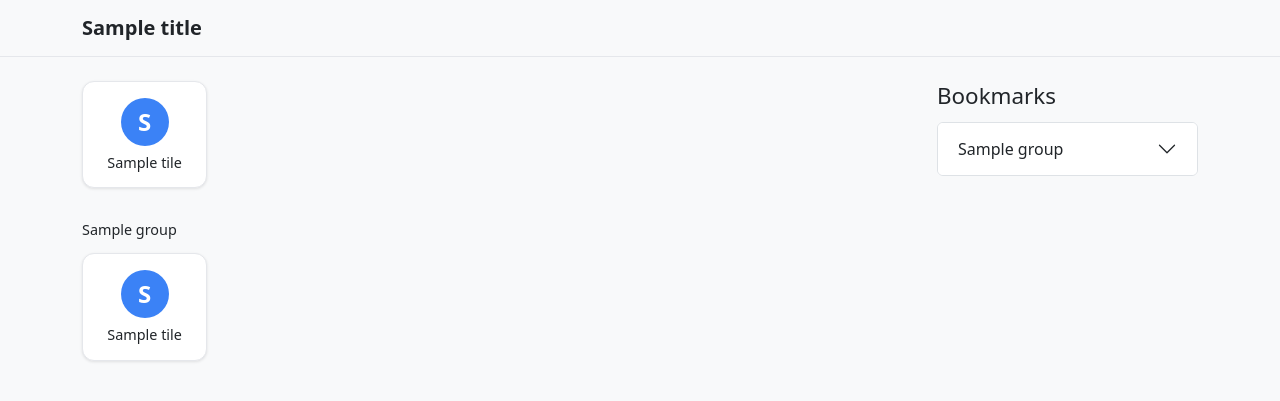
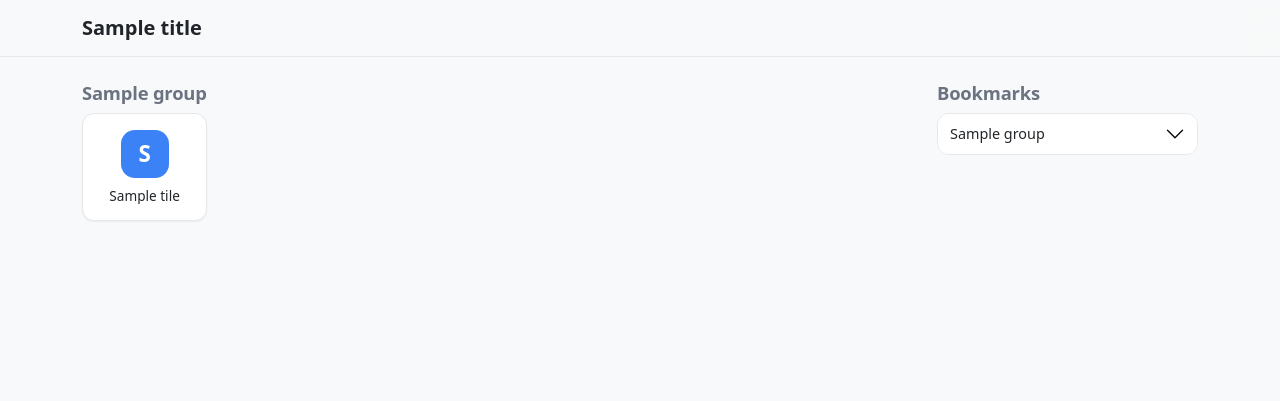
Before and after one commit to noahhefner/homelab-dashboard, a Flask app: template app/templates/index.html in a window 1280 px wide. Shown: the top 401 px of the page. Run offline with Flask 3, Linux system fonts and the light colour scheme; the template is opened without the code that fills it: most values are stand-ins (such as "Sample title", 1, 10 or a date in 2020); some libraries are stand-ins or nearby versions.

Commit message:
tile groups

```diff
--- a/app/editor.py
+++ b/app/editor.py
@@ -18,7 +18,9 @@ def read_raw(config_path):
         with open(config_path, "r", encoding="utf-8") as f:
             return f.read()
     except OSError as exc:
-        raise ConfigEditorError(f"Could not read the config file '{config_path}': {exc}")
+        raise ConfigEditorError(
+            f"Could not read the config file '{config_path}': {exc}"
+        )
 
 
 def read_backup(config_path):
--- a/app/model.py
+++ b/app/model.py
@@ -33,6 +33,5 @@ class TileGroup:
 @dataclass
 class DashboardConfig:
     title: str = "Homelab"
-    tiles: list[Tile] = field(default_factory=list)
     tile_groups: list[TileGroup] = field(default_factory=list)
     bookmark_groups: list[BookmarkGroup] = field(default_factory=list)
--- a/app/static/app.css
+++ b/app/static/app.css
@@ -5,10 +5,10 @@
   --tile-radius: 12px;
   --tile-border: #e5e7eb;
   --text-muted: #6b7280;
-  --navbar-bg: #f8f9fa;
+  --navbar-bg: rgba(248, 249, 250, 0.85);
   --navbar-border: #e5e7eb;
-  --list-border: #f0f0f0;
   --page-bg: #f8f9fa;
+  --focus-ring: 0 0 0 3px rgba(59, 130, 246, 0.35);
 }
 
 [data-bs-theme="dark"] {
@@ -61,17 +79,32 @@ body {
   border: 1px solid var(--tile-border);
   border-radius: var(--tile-radius);
   height: 100%;
-  box-shadow: 0 1px 3px rgba(0, 0, 0, 0.1);
-  transition: transform 0.1s ease, box-shadow 0.1s ease;
+  box-shadow: 0 1px 2px rgba(0, 0, 0, 0.06);
+  transition: transform 0.2s ease, box-shadow 0.2s ease, border-color 0.2s ease;
   color: inherit;
   text-decoration: none;
 }
 
 .app-tile:hover {
-  transform: translateY(-2px);
-  box-shadow: 0 3px 8px rgba(0, 0, 0, 0.15);
+  transform: translateY(-3px);
+  box-shadow: 0 4px 12px rgba(0, 0, 0, 0.1);
+  border-color: var(--monogram-bg);
   color: inherit;
   text-decoration: none;
+}
+
+.app-tile:focus-visible {
+  outline: none;
+  box-shadow: var(--focus-ring);
+  border-color: var(--monogram-bg);
+}
+
+[data-bs-theme="dark"] .app-tile {
+  box-shadow: 0 1px 3px rgba(0, 0, 0, 0.2);
+}
+
+[data-bs-theme="dark"] .app-tile:hover {
+  box-shadow: 0 4px 16px rgba(0, 0, 0, 0.3);
 }
 
 .tile-icon {
@@ -80,32 +113,39 @@ body {
   display: flex;
   align-items: center;
   justify-content: center;
-  margin-bottom: 0.5rem;
+  margin-bottom: 0.625rem;
 }
 
 .tile-icon img {
   width: 48px;
   height: 48px;
   object-fit: contain;
+  border-radius: 8px;
 }
 
 .tile-monogram {
   width: 48px;
   height: 48px;
-  border-radius: 50%;
+  border-radius: 14px;
   background: var(--monogram-bg);
   color: var(--monogram-fg);
   display: flex;
   align-items: center;
   justify-content: center;
-  font-size: 1.5rem;
+  font-size: 1.4rem;
   font-weight: 700;
+  transition: background-color 0.2s ease;
 }
 
 .tile-name {
   text-align: center;
-  font-size: 0.9rem;
+  font-size: 0.85rem;
+  font-weight: 500;
   line-height: 1.2;
+  max-width: 100%;
+  overflow: hidden;
+  text-overflow: ellipsis;
+  white-space: nowrap;
 }
 
 
@@ -114,19 +154,21 @@ body {
 .group-title {
   min-width: 0;
   overflow-wrap: anywhere;
-  font-size: 1.4rem;
+  font-size: 1.15rem;
+  font-weight: 600;
   line-height: 1.3;
+  color: var(--text-muted);
+  letter-spacing: -0.01em;
 }
 
 /* Spacing around tile-group headers (which repeat mid-page). The "Bookmarks"
    header sits at the top of the sidebar and needs no top spacing. */
-.tile-group .group-title {
-  margin-top: 1.5rem;
-  margin-bottom: 0.75rem;
+.tile-group {
+  margin-bottom: 1.25rem;
 }
 
 /* The "Bookmarks" header above the accordion: slight bottom spacing. */
-aside .group-title {
+aside {
   margin-top: 0;
   margin-bottom: 0.75rem;
 }
@@ -207,6 +262,43 @@ aside .group-title {
   color: inherit;
 }
 
+/* Bookmark accordion refinements */
+.bookmark-accordion .accordion-item {
+  border-color: var(--tile-border);
+  background: var(--tile-bg);
+  border-radius: var(--tile-radius) !important;
+  overflow: hidden;
+}
+
+.bookmark-accordion .accordion-item + .accordion-item {
+  margin-top: 0.375rem;
+}
+
+.bookmark-accordion .accordion-button {
+  font-size: 0.9rem;
+  font-weight: 500;
+  padding: 0.625rem 0.75rem;
+  box-shadow: none;
+  color: inherit;
+}
+
+.bookmark-accordion .accordion-button:not(.collapsed) {
+  background-color: transparent;
+  color: var(--monogram-bg);
+}
+
+.bookmark-accordion .accordion-button::after {
+  filter: brightness(0) saturate(100%);
+}
+
+[data-bs-theme="dark"] .bookmark-accordion .accordion-button::after {
+  filter: invert(1) saturate(100%) brightness(0.8);
+}
+
+.bookmark-accordion .accordion-body {
+  padding: 0.25rem 0.75rem 0.5rem;
+}
+
 /* Mobile refinements: comfortable touch targets and tighter padding on small screens */
 @media (max-width: 575.98px) {
   .tile,
@@ -246,3 +338,11 @@ aside .group-title {
     font-size: 0.8rem;
   }
 }
+
+/* Theme transition for smooth toggling */
+body,
+.app-navbar,
+.app-tile,
+.bookmark-accordion .accordion-item {
+  transition: background-color 0.25s ease, border-color 0.25s ease, color 0.25s ease;
+}
--- a/app/templates/index.html
+++ b/app/templates/index.html
@@ -3,23 +3,45 @@
     <head>
         <meta charset="utf-8" />
         <meta name="viewport" content="width=device-width, initial-scale=1" />
-        <meta name="description"
-              content="Homelab dashboard with links to local tiles and bookmark groups." />
+        <meta
+            name="description"
+            content="Homelab dashboard with links to local tiles and bookmark groups."
+        />
         <title>{{ title }}</title>
-        <link rel="icon" type="image/x-icon"
-              href="{{ url_for('static', filename='favicon_io/favicon.ico') }}" />
-        <link rel="icon" type="image/png" sizes="32x32"
-              href="{{ url_for('static', filename='favicon_io/favicon-32x32.png') }}" />
-        <link rel="icon" type="image/png" sizes="16x16"
-              href="{{ url_for('static', filename='favicon_io/favicon-16x16.png') }}" />
-        <link rel="apple-touch-icon" sizes="180x180"
-              href="{{ url_for('static', filename='favicon_io/apple-touch-icon.png') }}" />
-        <link rel="manifest"
-              href="{{ url_for('static', filename='favicon_io/site.webmanifest') }}" />
-        <link rel="stylesheet"
-              href="{{ url_for('static', filename='bootstrap/css/bootstrap.min.css') }}" />
-        <link rel="stylesheet"
-              href="{{ url_for('static', filename='bootstrap-icons/bootstrap-icons.min.css') }}" />
+        <link
+            rel="icon"
+            type="image/x-icon"
+            href="{{ url_for('static', filename='favicon_io/favicon.ico') }}"
+        />
+        <link
+            rel="icon"
+            type="image/png"
+            sizes="32x32"
+            href="{{ url_for('static', filename='favicon_io/favicon-32x32.png') }}"
+        />
+        <link
+            rel="icon"
+            type="image/png"
+            sizes="16x16"
+            href="{{ url_for('static', filename='favicon_io/favicon-16x16.png') }}"
+        />
+        <link
+            rel="apple-touch-icon"
+            sizes="180x180"
+            href="{{ url_for('static', filename='favicon_io/apple-touch-icon.png') }}"
+        />
+        <link
+            rel="manifest"
+            href="{{ url_for('static', filename='favicon_io/site.webmanifest') }}"
+        />
+        <link
+            rel="stylesheet"
+            href="{{ url_for('static', filename='bootstrap/css/bootstrap.min.css') }}"
+        />
+        <link
+            rel="stylesheet"
+            href="{{ url_for('static', filename='bootstrap-icons/bootstrap-icons.min.css') }}"
+        />
         <link rel="stylesheet" href="{{ url_for('static', filename='app.css') }}" />
     </head>
     <body>
@@ -27,25 +49,31 @@
             <div class="container">
                 <span class="navbar-brand app-brand">{{ title }}</span>
                 <div class="ms-auto d-flex align-items-center gap-3">
-                    <button type="button"
+                    <button
+                        type="button"
                         class="btn btn-link nav-link theme-toggle p-1"
                         data-theme-toggle
-                            aria-label="Toggle dark mode">
+                        aria-label="Toggle dark mode"
+                    >
                         <i class="bi bi-moon-stars theme-icon" aria-hidden="true"></i>
                     </button>
                     {% if editing_enabled %}
-                        <a href="{{ url_for("dashboard.view_config") }}"
+                        <a
+                            href="{{ url_for("dashboard.view_config") }}"
                             class="btn btn-link nav-link config-link p-1"
                             aria-label="Edit configuration"
-                           title="Edit configuration">
+                            title="Edit configuration"
+                        >
                             <i class="bi bi-terminal" aria-hidden="true"></i>
                         </a>
                     {% endif %}
-                    <a href="https://github.com/noahhefner/homelab-dashboard"
+                    <a
+                        href="https://github.com/noahhefner/homelab-dashboard"
                         class="btn btn-link nav-link github-link p-1"
                         target="_blank"
                         rel="noopener noreferrer"
-                       aria-label="View source on GitHub">
+                        aria-label="View source on GitHub"
+                    >
                         <i class="bi bi-github" aria-hidden="true"></i>
                     </a>
                 </div>
@@ -56,57 +84,27 @@
                 <div class="row g-4">
                     <!-- Tiles: main area, full width on mobile, left ~75% on desktop (lg+) -->
                     <section aria-label="Tiles" class="col-12 col-lg-9">
-                        <div class="row g-3">
-                            {% for tile in tiles %}
-                                <div class="col-6 col-sm-4 col-md-3 col-xl-2">
-                                    <a class="app-tile tile"
-                                       href="{{ tile.url }}"
-                                       target="_blank"
-                                       rel="noopener noreferrer">
-                                        <div class="tile-icon">
-                                            {% if tile.icon and tile.icon is url %}
-                                                <img src="{{ tile.icon }}"
-                                                     alt="{{ tile.name }}"
-                                                     loading="lazy"
-                                                     onerror="this.style.display='none'; this.nextElementSibling.style.display='flex';" />
-                                                <span class="tile-monogram monogram-fallback">{{ tile.name[:1]|upper }}</span>
-                                            {% else %}
-                                                <span class="tile-monogram">{{ tile.name[:1]|upper }}</span>
-                                            {% endif %}
-                                        </div>
-                                        <span class="tile-name">{{ tile.name }}</span>
-                                    </a>
-                                </div>
-                            {% endfor %}
-                        </div>
                         {% for group in tile_groups %}
                             <div class="tile-group">
-                                <h3 class="group-title">
-                                    {% if group.icon and group.icon is url %}
-                                        <img src="{{ group.icon }}"
-                                             alt="{{ group.name }}"
-                                             class="tile-icon"
-                                             loading="lazy"
-                                             onerror="this.style.display='none'; this.nextElementSibling.style.display='inline-flex';" />
-                                        <span class="tile-monogram monogram-fallback">{{ group.name[:1]|upper }}</span>
-                                        <span class="tile-name">{{ group.name }}</span>
-                                    {% else %}
-                                        <span class="tile-name">{{ group.name }}</span>
-                                    {% endif %}
-                                </h3>
+                                <h3 class="group-title">{{ group.name }}</h3>
                                 <div class="row g-3">
                                     {% for tile in group.tiles %}
                                         <div class="col-6 col-sm-4 col-md-3 col-xl-2">
-                                            <a class="app-tile tile"
+                                            <a
+                                                class="app-tile tile"
                                                 href="{{ tile.url }}"
                                                 target="_blank"
-                                               rel="noopener noreferrer">
+                                                rel="noopener noreferrer"
+                                                title="{{ tile.name }}"
+                                            >
                                                 <div class="tile-icon">
                                                     {% if tile.icon and tile.icon is url %}
-                                                        <img src="{{ tile.icon }}"
+                                                        <img
+                                                            src="{{ tile.icon }}"
                                                             alt="{{ tile.name }}"
                                                             loading="lazy"
-                                                             onerror="this.style.display='none'; this.nextElementSibling.style.display='flex';" />
+                                                            onerror="this.style.display='none'; this.nextElementSibling.style.display='flex';"
+                                                        />
                                                         <span class="tile-monogram monogram-fallback">{{ tile.name[:1]|upper }}</span>
                                                     {% else %}
                                                         <span class="tile-monogram">{{ tile.name[:1]|upper }}</span>
@@ -128,34 +126,43 @@
                                 {% for group in bookmark_groups %}
                                     <div class="accordion-item">
                                         <h2 class="accordion-header" id="bookmark-heading-{{ loop.index }}">
-                                            <button type="button"
+                                            <button
+                                                type="button"
                                                 class="accordion-button {{ 'collapsed' if group.collapsed }}"
                                                 data-bs-toggle="collapse"
                                                 data-bs-target="#bookmark-collapse-{{ loop.index }}"
                                                 aria-expanded="{{ 'false' if group.collapsed else 'true' }}"
-                                                    aria-controls="bookmark-collapse-{{ loop.index }}">{{ group.name }}</button>
+                                                aria-controls="bookmark-collapse-{{ loop.index }}"
+                                            >{{ group.name }}</button>
                                         </h2>
-                                        <div id="bookmark-collapse-{{ loop.index }}"
-                                             class="accordion-collapse collapse {{ 'show' if not group.collapsed }}">
+                                        <div
+                                            id="bookmark-collapse-{{ loop.index }}"
+                                            class="accordion-collapse collapse {{ 'show' if not group.collapsed }}"
+                                        >
                                             <div class="accordion-body">
                                                 <ul class="bookmark-list">
                                                     {% for bookmark in group.bookmarks %}
                                                         <li>
-                                                            <a href="{{ bookmark.url }}"
+                                                            <a
+                                                                href="{{ bookmark.url }}"
                                                                 class="bookmark-link"
                                                                 target="_blank"
-                                                               rel="noopener noreferrer">
+                                                                rel="noopener noreferrer"
+                                                                title="{{ bookmark.label }}"
+                                                            >
                                                                 {% if bookmark.icon and bookmark.icon is url %}
-                                                                    <img src="{{ bookmark.icon }}"
+                                                                    <img
+                                                                        src="{{ bookmark.icon }}"
                                                                         alt="{{ bookmark.label }}"
                                                                         class="bookmark-icon"
                                                                         loading="lazy"
-                                                                         onerror="this.style.display='none'; this.nextElementSibling.style.display='flex';" />
+                                                                        onerror="this.style.display='none'; this.nextElementSibling.style.display='flex';"
+                                                                    />
                                                                     <span class="bookmark-monogram monogram-fallback">{{ bookmark.label[:1]|upper }}</span>
                                                                 {% else %}
                                                                     <span class="bookmark-monogram">{{ bookmark.label[:1]|upper }}</span>
                                                                 {% endif %}
-                                                                <span class="bookmark-label">{{ bookmark.label }}</span>
+                                                                <span class="bookmark-label text-truncate">{{ bookmark.label }}</span>
                                                             </a>
                                                         </li>
                                                     {% endfor %}
@@ -172,7 +179,9 @@
                 </div>
             </div>
         </main>
-        <script src="{{ url_for('static', filename='bootstrap/js/bootstrap.bundle.min.js') }}"></script>
+        <script
+            src="{{ url_for('static', filename='bootstrap/js/bootstrap.bundle.min.js') }}"
+        ></script>
         <script src="{{ url_for('static', filename='app.js') }}"></script>
     </body>
 </html>
--- a/app/views.py
+++ b/app/views.py
@@ -169,7 +169,6 @@ def home():
     return render_template(
         "index.html",
         title=config.title,
-        tiles=config.tiles,
         tile_groups=config.tile_groups,
         bookmark_groups=config.bookmark_groups,
         editing_enabled=loader.editor_enabled(),
```
Also changed, not shown: other parts of app/static/app.css (+39 -8 lines), app/schema.py (+1 -10 lines), app/templates/config.html (+53 -23 lines), app/templates/error.html (+30 -11 lines), config/example.yaml (+21 -19 lines), config/local.yaml.backup.yaml (added, +119 -0 lines), README.md. Lines whose indentation alone changed are shown as unchanged.
